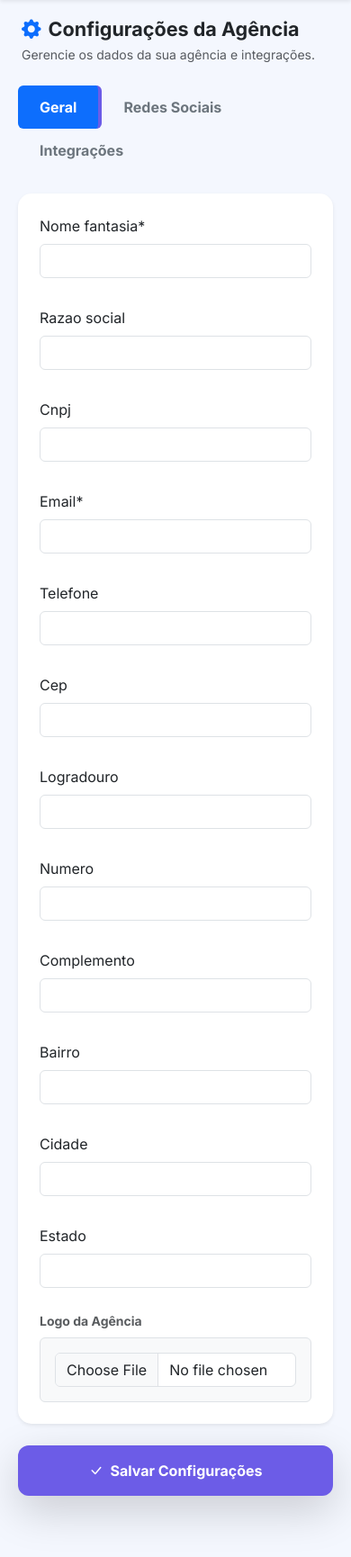
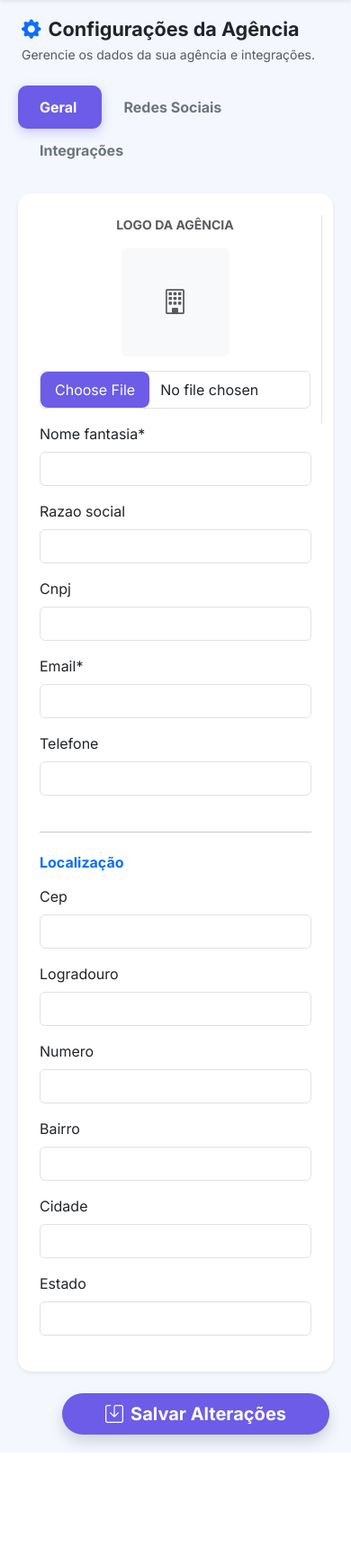
Before and after one commit to fegerke/AgencyOS, a Django app: template core/templates/core/configurar_agencia.html in a window 390 px wide. Shown: the part 67-1797 px from the top of the page at 90% size. After the commit the page ends 1681 px from the top, so only its background shows below. Run offline with Django 5.2, Linux system fonts and the light colour scheme; the template is opened without the code that fills it: values that come from a table or form of the project are taken from there, others are empty; some libraries are stand-ins or nearby versions.

Commit message:
fix: critical UI fixes, restore input masks, stabilize agency settings, and responsive layout

```diff
--- a/core/forms.py
+++ b/core/forms.py
@@ -77,28 +77,27 @@ class PostForm(forms.ModelForm):
     class Meta:
         model = Post
         fields = ['cronograma', 'rede_social', 'formato', 'titulo', 'data_publicacao', 'legenda', 'briefing_arte', 'status']
+        labels = {
+            'legenda': 'Legenda (Texto da publicação)',
+            'briefing_arte': 'Instruções / Observações (Briefing para arte)',
+        }
         widgets = {
-            # Use 'date' e não 'datetime-local' se o modelo for DateField
             'data_publicacao': forms.DateInput(attrs={'type': 'date', 'class': 'form-control'}, format='%Y-%m-%d'),
-            'legenda': forms.Textarea(attrs={'rows': 4, 'class': 'form-control'}),
-            'briefing_arte': forms.Textarea(attrs={'rows': 3, 'class': 'form-control'}),
+            'legenda': forms.Textarea(attrs={'rows': 4, 'class': 'form-control', 'placeholder': 'Digite aqui o texto que será postado...'}),
+            'briefing_arte': forms.Textarea(attrs={'rows': 3, 'class': 'form-control', 'placeholder': 'Instruções para o designer ou editor...'}),
         }
 
     def __init__(self, *args, **kwargs):
         super().__init__(*args, **kwargs)
-
-        # 1. Recupera o cronograma (Edição ou Criação)
         crono = None
         if self.instance and hasattr(self.instance, 'cronograma') and self.instance.cronograma:
             crono = self.instance.cronograma
         elif 'initial' in kwargs and 'cronograma' in kwargs['initial']:
             crono = kwargs['initial']['cronograma']
 
-        # 2. Força a data inicial se for edição
         if self.instance and self.instance.data_publicacao:
             self.fields['data_publicacao'].initial = self.instance.data_publicacao
 
-        # 3. Filtra as redes sociais ativas do cliente
         if crono:
             redes_ativas = crono.cliente.redes_sociais.keys()
             self.fields['rede_social'].choices = [(id, nome) for id, nome in REDES_OPCOES if id in redes_ativas]
--- a/core/templates/core/base.html
+++ b/core/templates/core/base.html
@@ -58,7 +58,7 @@
 
         /* RESPONSIVIDADE */
         @media (max-width: 991.98px) {
-            .sidebar { display: none; } /* Esconde sidebar fixa */
+            .sidebar { display: none; }
             .main-content { margin-left: 0; padding: 20px; }
             .mobile-header { display: flex; justify-content: space-between; align-items: center; }
         }
@@ -155,6 +155,10 @@
         {% block content %}{% endblock %}
     </main>
 
+    <script src="https://code.jquery.com/jquery-3.7.1.min.js"></script>
+
     <script src="https://cdn.jsdelivr.net/npm/bootstrap@5.3.0/dist/js/bootstrap.bundle.min.js"></script>
+
+    {% block extra_js %}{% endblock %}
 </body>
 </html>
--- a/core/templates/core/configurar_agencia.html
+++ b/core/templates/core/configurar_agencia.html
@@ -16,40 +16,50 @@
         <input type="password" name="fake_pass" style="display:none">
 
         <ul class="nav nav-pills mb-4" id="pills-tab">
-            <li class="nav-item"><button class="nav-link active fw-bold px-4" data-bs-toggle="pill" data-bs-target="#geral" type="button">Geral</button></li>
-            <li class="nav-item"><button class="nav-link fw-bold px-4" data-bs-toggle="pill" data-bs-target="#redes" type="button">Redes Sociais</button></li>
-            <li class="nav-item"><button class="nav-link fw-bold px-4" data-bs-toggle="pill" data-bs-target="#integracoes" type="button">Integrações</button></li>
+            <li class="nav-item">
+                <button class="nav-link active fw-bold px-4" data-bs-toggle="pill" data-bs-target="#geral" type="button">Geral</button>
+            </li>
+            <li class="nav-item">
+                <button class="nav-link fw-bold px-4" data-bs-toggle="pill" data-bs-target="#redes" type="button">Redes Sociais</button>
+            </li>
+            <li class="nav-item">
+                <button class="nav-link fw-bold px-4" data-bs-toggle="pill" data-bs-target="#integracoes" type="button">Integrações</button>
+            </li>
         </ul>
 
-        <div class="tab-content">
+        <div class="tab-content" id="pills-tabContent">
             <div class="tab-pane fade show active" id="geral">
                 <div class="card border-0 shadow-sm p-4" style="border-radius: 15px;">
-                    <div class="row g-3">
+                    <div class="row">
+                        <div class="col-md-3 text-center border-end">
+                            <label class="fw-bold small text-muted text-uppercase d-block mb-3">Logo da Agência</label>
+                            {% if agencia.logo %}
+                                <img src="{{ agencia.logo.url }}" class="img-fluid rounded shadow-sm mb-3" style="max-height: 120px; width: auto;">
+                            {% else %}
+                                <div class="bg-light rounded d-flex align-items-center justify-content-center mx-auto mb-3" style="width: 120px; height: 120px;">
+                                    <i class="bi bi-building fs-1 text-muted"></i>
+                                </div>
+                            {% endif %}
+                            {{ form.logo|as_crispy_field }}
+                        </div>
+
+                        <div class="col-md-9 ps-md-4">
+                            <div class="row">
                                 <div class="col-md-6">{{ form.nome_fantasia|as_crispy_field }}</div>
                                 <div class="col-md-6">{{ form.razao_social|as_crispy_field }}</div>
-
-                        <div class="col-md-4">{{ form.cnpj|as_crispy_field }}</div>
-                        <div class="col-md-4">{{ form.email|as_crispy_field }}</div>
-                        <div class="col-md-4">{{ form.telefone|as_crispy_field }}</div>
-
+                                <div class="col-md-6">{{ form.cnpj|as_crispy_field }}</div>
+                                <div class="col-md-3">{{ form.email|as_crispy_field }}</div>
+                                <div class="col-md-3">{{ form.telefone|as_crispy_field }}</div>
+                            </div>
+                            <hr class="my-4">
+                            <h6 class="fw-bold mb-3 text-primary">Localização</h6>
+                            <div class="row">
                                 <div class="col-md-3">{{ form.cep|as_crispy_field }}</div>
-                        <div class="col-md-7">{{ form.logradouro|as_crispy_field }}</div>
-                        <div class="col-md-2">{{ form.numero|as_crispy_field }}</div>
-
-                        <div class="col-md-4">{{ form.complemento|as_crispy_field }}</div>
+                                <div class="col-md-6">{{ form.logradouro|as_crispy_field }}</div>
+                                <div class="col-md-3">{{ form.numero|as_crispy_field }}</div>
                                 <div class="col-md-4">{{ form.bairro|as_crispy_field }}</div>
-                        <div class="col-md-3">{{ form.cidade|as_crispy_field }}</div>
-                        <div class="col-md-1">{{ form.estado|as_crispy_field }}</div>
-
-                        <div class="col-12 mt-2">
-                            <label class="form-label fw-bold small text-muted">Logo da Agência</label>
-                            <div class="custom-file-upload border rounded p-3 bg-light">
-                                {{ form.logo }}
-                                {% if agencia.logo %}
-                                    <div class="mt-2 small text-primary">
-                                        <i class="bi bi-image me-1"></i> Logo atual: {{ agencia.logo.name }}
-                                    </div>
-                                {% endif %}
+                                <div class="col-md-4">{{ form.cidade|as_crispy_field }}</div>
+                                <div class="col-md-4">{{ form.estado|as_crispy_field }}</div>
                             </div>
                         </div>
                     </div>
@@ -58,29 +68,32 @@
 
             <div class="tab-pane fade" id="redes">
                 <div class="card border-0 shadow-sm p-4" style="border-radius: 15px;">
+                    <h6 class="fw-bold mb-4 text-primary">Canais Ativos da Agência</h6>
+
                     {% for rede_id, rede_nome in redes_disponiveis %}
                     <div class="rede-container border rounded p-3 mb-3 bg-light shadow-sm">
-                        <div class="form-check form-switch mb-3">
-                            <input class="form-check-input switch-rede" type="checkbox" id="check_{{ rede_id }}" name="rede_ativa_{{ rede_id }}"
+                        <div class="form-check form-switch mb-2">
+                            <input class="form-check-input switch-rede" type="checkbox"
+                                   id="check_{{ rede_id }}" name="rede_ativa_{{ rede_id }}"
                                    {% if rede_id in agencia.redes_sociais %}checked{% endif %}>
-                            <label class="form-check-label fw-bold">{{ rede_nome }}</label>
+                            <label class="form-check-label fw-bold" for="check_{{ rede_id }}">{{ rede_nome }}</label>
                         </div>
 
                         <div class="campos-rede {% if rede_id not in agencia.redes_sociais %}d-none{% endif %}" id="campos_{{ rede_id }}">
-                            <div class="row g-2">
-                                <div class="col-12 mb-2">
-                                    <label class="small fw-bold text-muted">Link do Perfil</label>
-                                    <input type="text" name="url_{{ rede_id }}" class="form-control" autocomplete="off"
+                            <div class="mb-2">
+                                <label class="small fw-bold text-muted">URL do Perfil</label>
+                                <input type="text" name="url_{{ rede_id }}" class="form-control"
                                        value="{% for k, v in agencia.redes_sociais.items %}{% if k == rede_id %}{{ v.perfil|default:'' }}{% endif %}{% endfor %}">
                             </div>
+                            <div class="row g-2">
                                 <div class="col-6">
-                                    <label class="small fw-bold text-muted">Login</label>
-                                    <input type="text" name="user_{{ rede_id }}" class="form-control form-control-sm" autocomplete="off"
+                                    <label class="small fw-bold text-muted">Usuário</label>
+                                    <input type="text" name="user_{{ rede_id }}" class="form-control form-control-sm"
                                            value="{% for k, v in agencia.redes_sociais.items %}{% if k == rede_id %}{{ v.usuario|default:'' }}{% endif %}{% endfor %}">
                                 </div>
                                 <div class="col-6">
                                     <label class="small fw-bold text-muted">Senha</label>
-                                    <input type="password" name="pass_{{ rede_id }}" class="form-control form-control-sm" autocomplete="new-password"
+                                    <input type="text" name="pass_{{ rede_id }}" class="form-control form-control-sm"
                                            value="{% for k, v in agencia.redes_sociais.items %}{% if k == rede_id %}{{ v.senha|default:'' }}{% endif %}{% endfor %}">
                                 </div>
                             </div>
@@ -93,37 +106,45 @@
             <div class="tab-pane fade" id="integracoes">
                 <div class="card border-0 shadow-sm p-4" style="border-radius: 15px;">
                     <div class="p-4 border rounded bg-white shadow-sm" style="border-left: 5px solid #0061ff !important;">
-                        <h6 class="fw-bold mb-3"><i class="bi bi-dropbox text-primary me-2"></i>Dropbox Storage</h6>
-                        {% if agencia.dropbox_config %}
-                            <div class="alert alert-success small mb-3">Sua agência está conectada ao Dropbox.</div>
-                            <a href="{% url 'desconectar_dropbox' %}" class="btn btn-outline-danger btn-sm">Desconectar</a>
+                        <div class="d-flex align-items-center justify-content-between">
+                            <div>
+                                <h6 class="fw-bold mb-1"><i class="bi bi-dropbox text-primary me-2"></i>Dropbox Storage</h6>
+                                <p class="text-muted small mb-0">Armazenamento de ativos e arquivos de posts.</p>
+                            </div>
+                            <div>
+                                {% if dbx_config %}
+                                    <div class="d-flex align-items-center">
+                                        <span class="badge bg-success p-2 me-2"><i class="bi bi-check-circle-fill me-1"></i>Conectado</span>
+                                        <a href="{% url 'desconectar_dropbox' %}" class="btn btn-sm btn-outline-primary">Reconectar</a>
+                                    </div>
                                 {% else %}
-                            <a href="{% url 'conectar_dropbox' %}" class="btn btn-primary px-4">Conectar Dropbox</a>
+                                    <a href="{% url 'conectar_dropbox' %}" class="btn btn-primary rounded-pill px-4">
+                                        <i class="bi bi-cloud-plus me-2"></i>Conectar Dropbox
+                                    </a>
                                 {% endif %}
                             </div>
                         </div>
                     </div>
                 </div>
+            </div>
+        </div>
 
-        <div class="mt-4 mb-5">
-            <button type="submit" class="btn btn-primary w-100 py-3 fw-bold shadow-lg" style="background: #6c5ce7; border: none; border-radius: 12px;">
-                <i class="bi bi-check-lg me-2"></i>Salvar Configurações
+        <div class="mt-4 text-end px-1">
+            <button type="submit" class="btn btn-primary btn-lg rounded-pill px-5 fw-bold shadow" style="background: #6c5ce7; border: none;">
+                <i class="bi bi-save me-2"></i>Salvar Alterações
             </button>
         </div>
     </form>
 </div>
-{% endblock %}
 
-{% block extra_css %}
 <style>
-    #div_id_logo a, #div_id_logo br { display: none; }
-    #id_logo { display: block; width: 100%; font-size: 0.875rem; color: #64748b; }
+    .nav-pills .nav-link { color: #6c757d; border-radius: 10px; transition: all 0.3s; }
+    .nav-pills .nav-link.active { background-color: #6c5ce7 !important; color: white !important; box-shadow: 0 4px 12px rgba(108, 92, 231, 0.3); }
+    .rede-container:hover { border-color: #6c5ce7 !important; }
+    #div_id_logo label { display: none; }
     input[type=file]::file-selector-button {
-        margin-right: 20px; border: none; background: #6c5ce7; padding: 8px 16px;
-        border-radius: 8px; color: #fff; cursor: pointer; transition: background .2s;
+        background: #6c5ce7; border: none; padding: 8px 16px; border-radius: 8px; color: #fff; cursor: pointer;
     }
-    input[type=file]::file-selector-button:hover { background: #5b4bc4; }
-    #div_id_logo label { display: none; }
 </style>
 {% endblock %}
 
@@ -132,32 +153,42 @@
 
 <script>
     $(document).ready(function(){
-        // Máscara adaptativa para telefone (Fixo/Celular)
-        var spOptions = {
-            onKeyPress: function(val, e, field, options) {
-                field.mask(val.replace(/\D/g, '').length === 11 ? '(00) 00000-0000' : '(00) 0000-00009', options);
+        // 1. MÁSCARAS
+        var behavior = function (val) {
+            return val.replace(/\D/g, '').length === 11 ? '(00) 00000-0000' : '(00) 0000-00009';
+        };
+        var options = {
+            onKeyPress: function (val, e, field, options) {
+                field.mask(behavior.apply({}, arguments), options);
             }
         };
 
-        $('#id_telefone').mask(function(val) {
-            return val.replace(/\D/g, '').length === 11 ? '(00) 00000-0000' : '(00) 0000-00009';
-        }, spOptions);
-
-        // Outras Máscaras
+        // Aplica usando os IDs que o Django gera (id_nome_do_campo)
+        $('#id_telefone').mask(behavior, options);
         $('#id_cnpj').mask('00.000.000/0000-00');
         $('#id_cep').mask('00000-000');
 
-        $('.switch-rede').on('change', function() {
+        // 2. LÓGICA DAS REDES SOCIAIS
+
+        // Garante estado inicial correto ao carregar a página
+        $('.switch-rede').each(function() {
             const id = $(this).attr('id').replace('check_', '');
-            if(this.checked) $('#campos_' + id).removeClass('d-none');
-            else $('#campos_' + id).addClass('d-none');
+            if(this.checked) {
+                $('#campos_' + id).removeClass('d-none');
+            }
         });
 
-        setTimeout(function() {
-            $('input[autocomplete="off"]').each(function() {
-                if ($(this).val() === 'frank') $(this).val('');
+        // Evento de clique para abrir/fechar
+        $(document).on('change', '.switch-rede', function() {
+            const id = $(this).attr('id').replace('check_', '');
+            const target = $('#campos_' + id);
+
+            if(this.checked) {
+                target.removeClass('d-none').hide().fadeIn(200);
+            } else {
+                target.fadeOut(200, function() { $(this).addClass('d-none'); });
+            }
         });
-        }, 500);
     });
 </script>
 {% endblock %}
```
Also changed, not shown: core/templates/core/cadastrar_cliente.html (+0 -8 lines), core/templates/core/detalhes_cronograma.html (+41 -93 lines), core/views.py (+69 -21 lines). Lines whose indentation alone changed are shown as unchanged.
